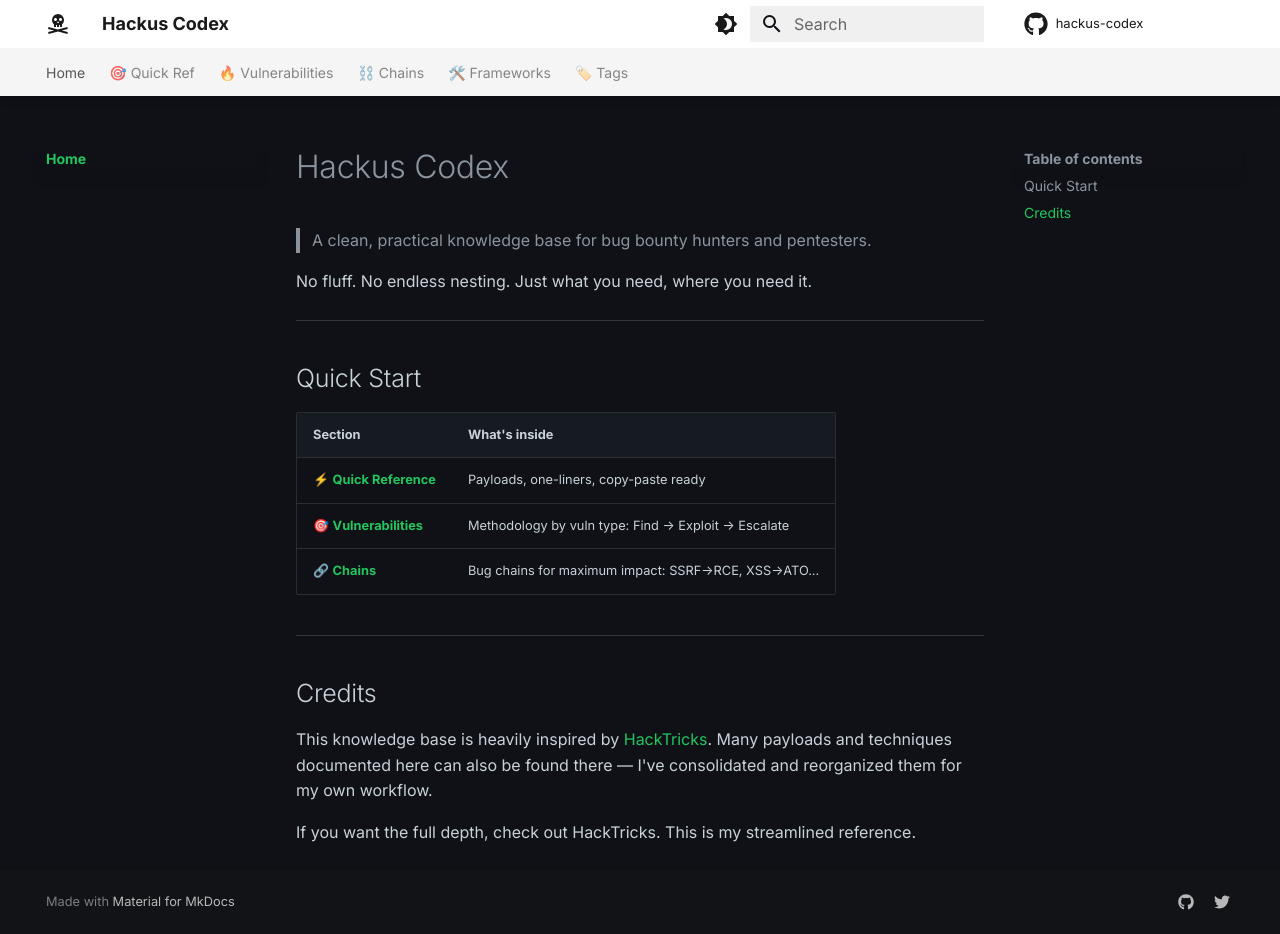
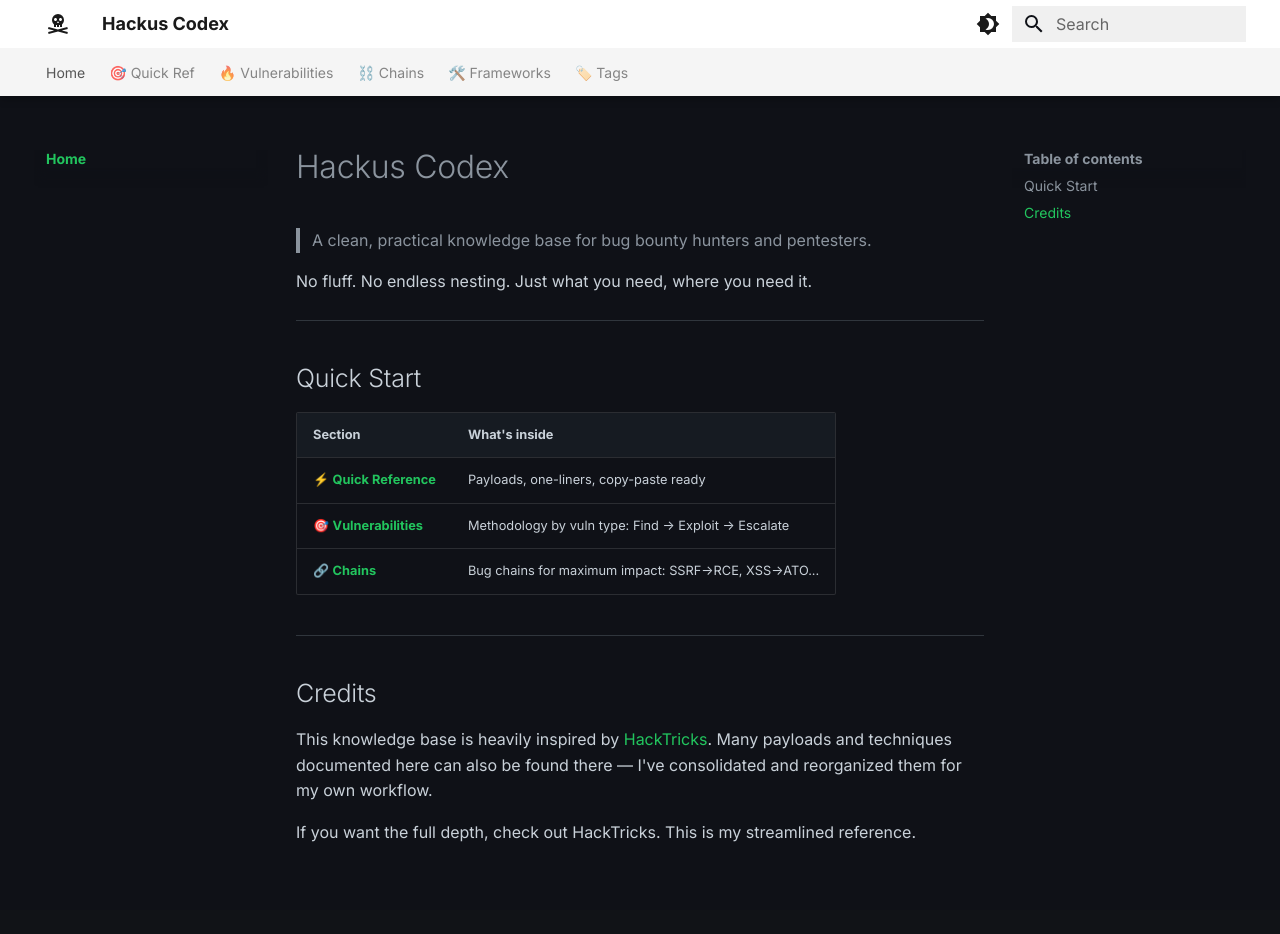
Before and after one commit to Nooboclawdus/hackus-codex, an MkDocs documentation site: the page built from docs/index.md, in a window 1280 px wide and 934 px high. Built offline with MkDocs 1.6.1 and Material for MkDocs 9.7.7, drawn with Linux system fonts in a browser that asks for light colours; comment, search, counter and statistics services are not loaded.

```diff
--- a/mkdocs.yml
+++ b/mkdocs.yml
@@ -1,8 +1,6 @@
 site_name: Hackus Codex
 site_description: A clean, practical knowledge base for bug bounty hunters and pentesters
 site_url: https://hackus-codex.online
-repo_url: https://github.com/Nooboclawdus/hackus-codex
-repo_name: hackus-codex
 
 theme:
   name: material
@@ -105,11 +103,7 @@ extra:
     client-side: client-side
     logic: logic
     infra: infra
-  social:
-    - icon: fontawesome/brands/github
-      link: https://github.com/Nooboclawdus
-    - icon: fontawesome/brands/twitter
-      link: https://twitter.com/AseR3x
+  generator: false
 
 nav:
   - Home: index.md
```
